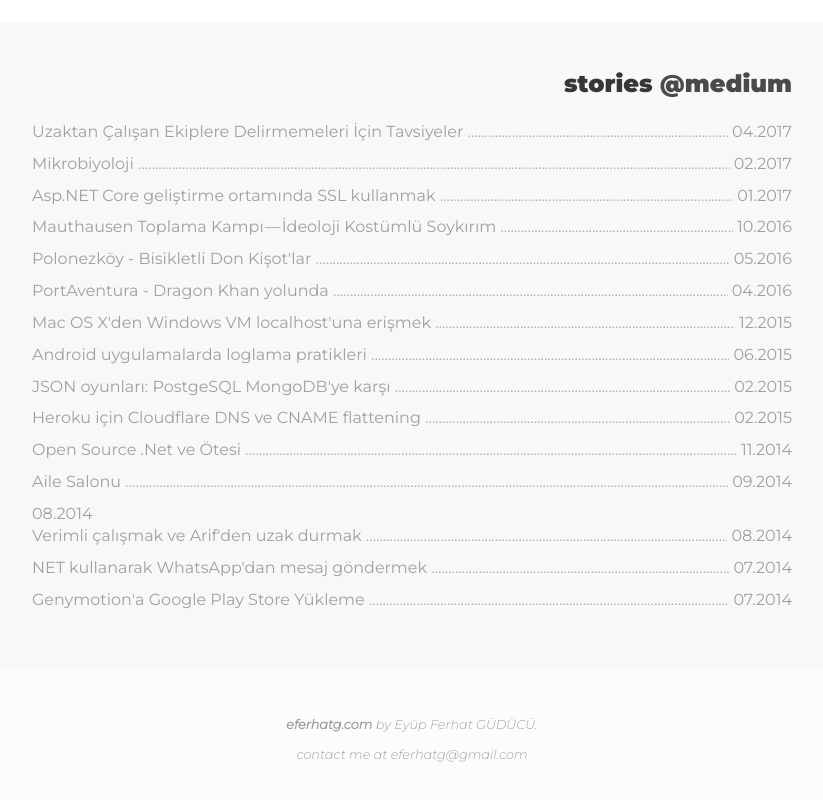
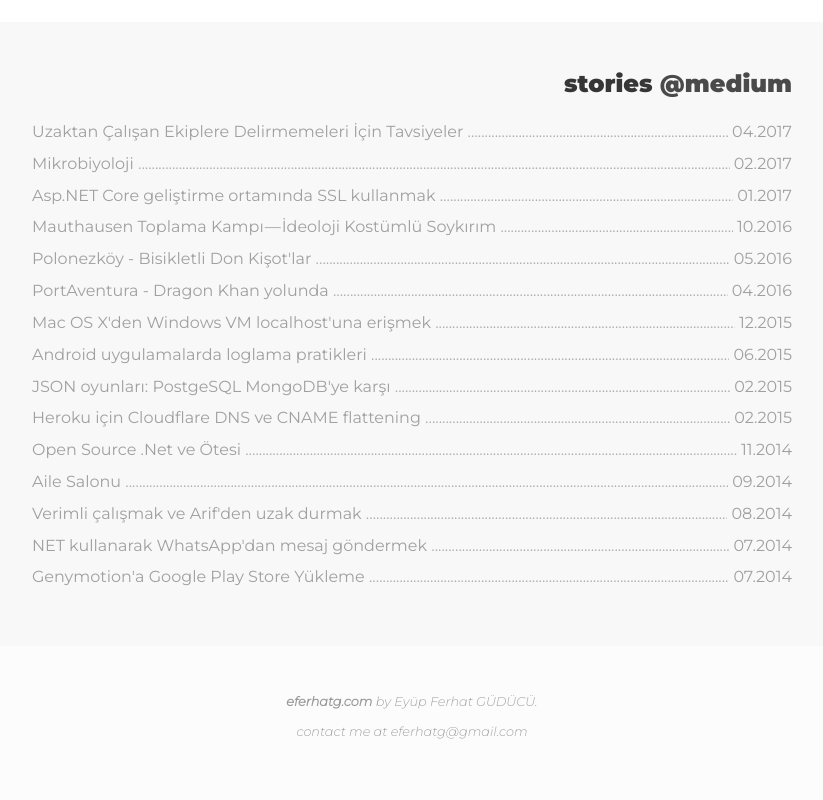
Before and after one commit to eferhatg/eferhatg.github.io, a website: page index.html in a window 1280 px wide. Shown: the part 778-1578 px from the top of the page, without its empty margins (228-1051 px from the left). Drawn offline with Linux system fonts and the light colour scheme.

Commit message:
fix of some typo

```diff
--- a/index.html
+++ b/index.html
@@ -156,12 +156,12 @@
                 <dt><span class="description">Aile Salonu</span></dt>
                 <dd class="date">09.2014</dd>
               </a></dl>
-            <dl><a <p class="story"><span class="soft">08.2014 </span> <a
-                  href="https://medium.com/@eferhatg/calisirken-esten-dosttan-ve-arifden-uzak-durmak-icin-iki-guzel-arac-e7db92949be7#.35ktyfagj"
-                  target="_blank">
-                  <dt><span class="description">Verimli çalışmak ve Arif'den uzak durmak</span></dt>
-                  <dd class="date">08.2014</dd>
-                </a></dl>
+            <dl> <a
+                href="https://medium.com/@eferhatg/calisirken-esten-dosttan-ve-arifden-uzak-durmak-icin-iki-guzel-arac-e7db92949be7#.35ktyfagj"
+                target="_blank">
+                <dt><span class="description">Verimli çalışmak ve Arif'den uzak durmak</span></dt>
+                <dd class="date">08.2014</dd>
+              </a></dl>
             <dl><a
                 href="https://medium.com/@eferhatg/net-kullanarak-whatsappdan-mesaj-gondermek-f86dd4ebd754#.8d64v57db"
                 target="_blank">
```
